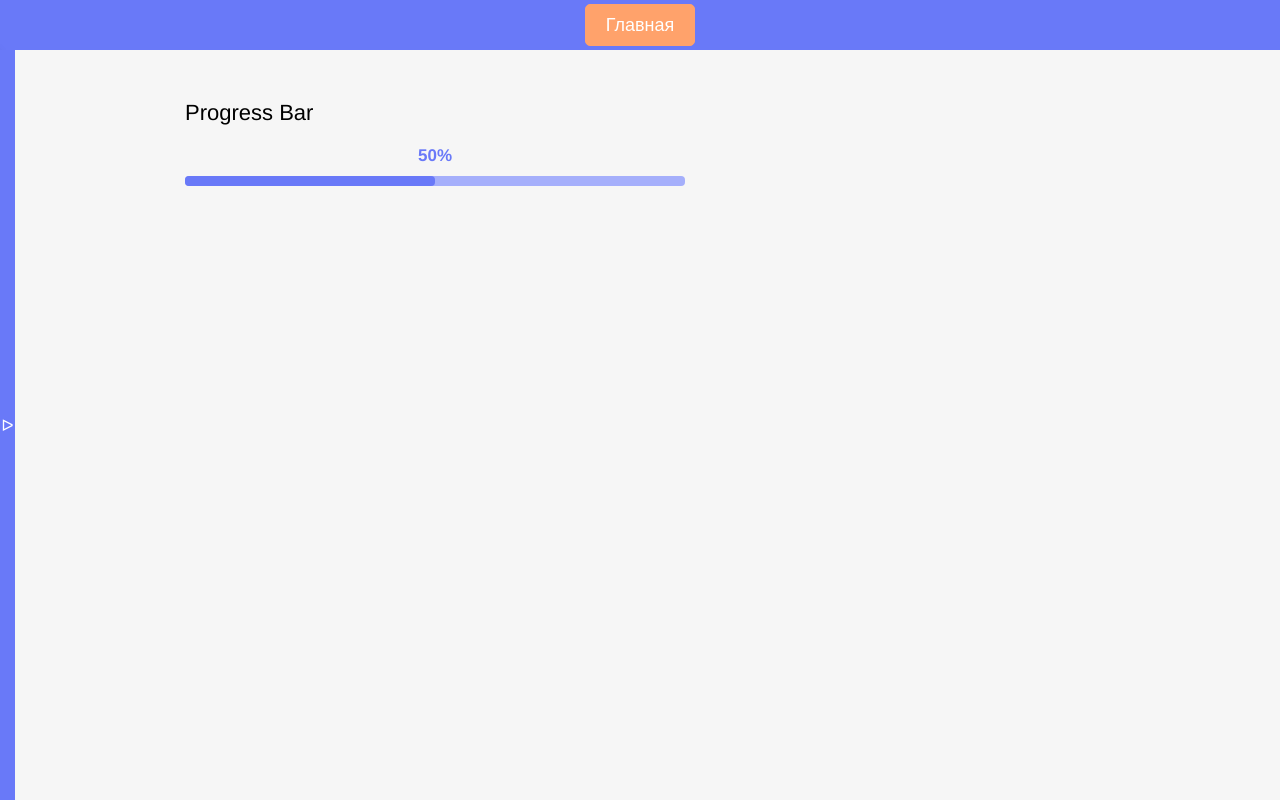
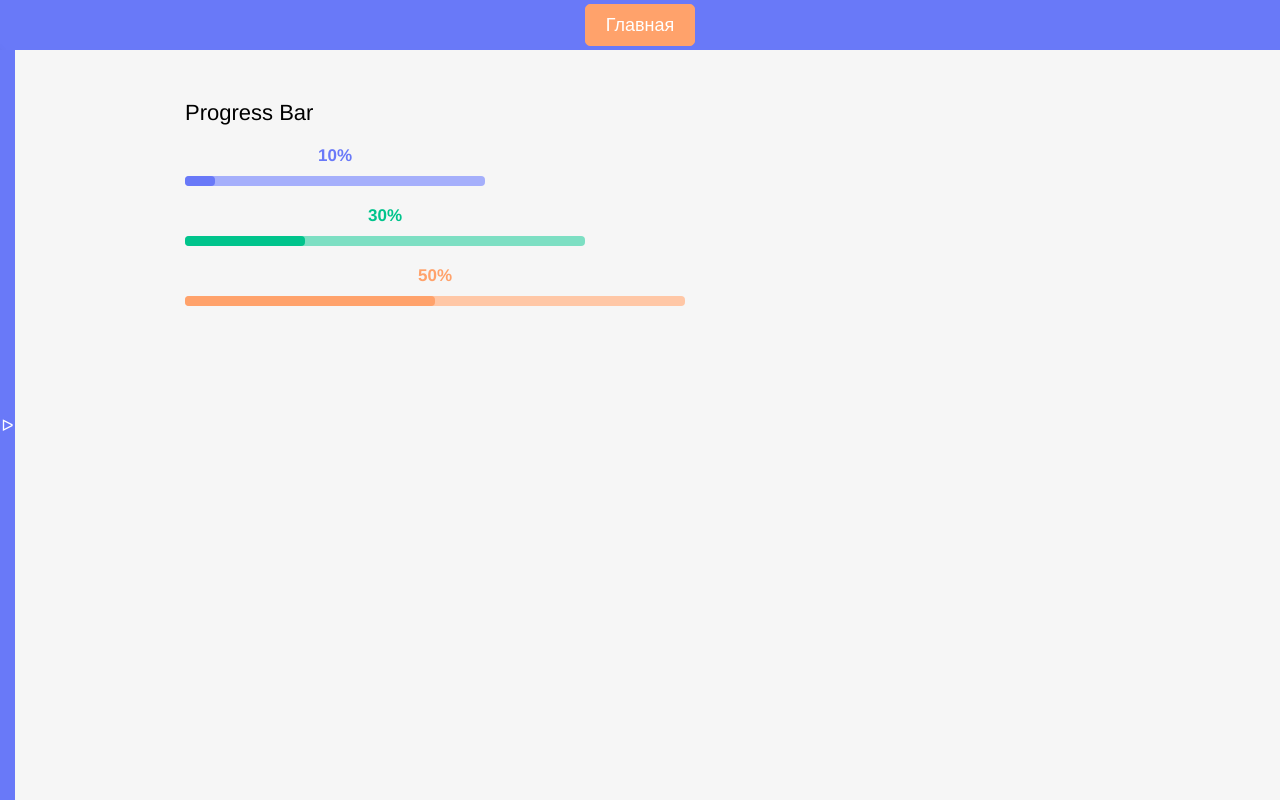
Before and after one commit to Crash2022/Vue-Design, a Vue app: page /progress in a window 1280 px wide. Built offline with nearby package versions, Linux system fonts and the light colour scheme.

Commit message:
refactor: ProgressBar v2

```diff
--- a/src/pages/ProgressBarPage.vue
+++ b/src/pages/ProgressBarPage.vue
@@ -1,8 +1,8 @@
 <template>
     <div class="heading_2">Progress Bar</div>
-    <div>
-        <custom-progress-bar percent="50" max-width="500px"/>
-    </div>
+    <custom-progress-bar percent="10" max-width="300px"/>
+    <custom-progress-bar percent="30" max-width="400px" color="success"/>
+    <custom-progress-bar percent="50" max-width="500px" color="warning"/>
 </template>
 
 <script setup>
```
